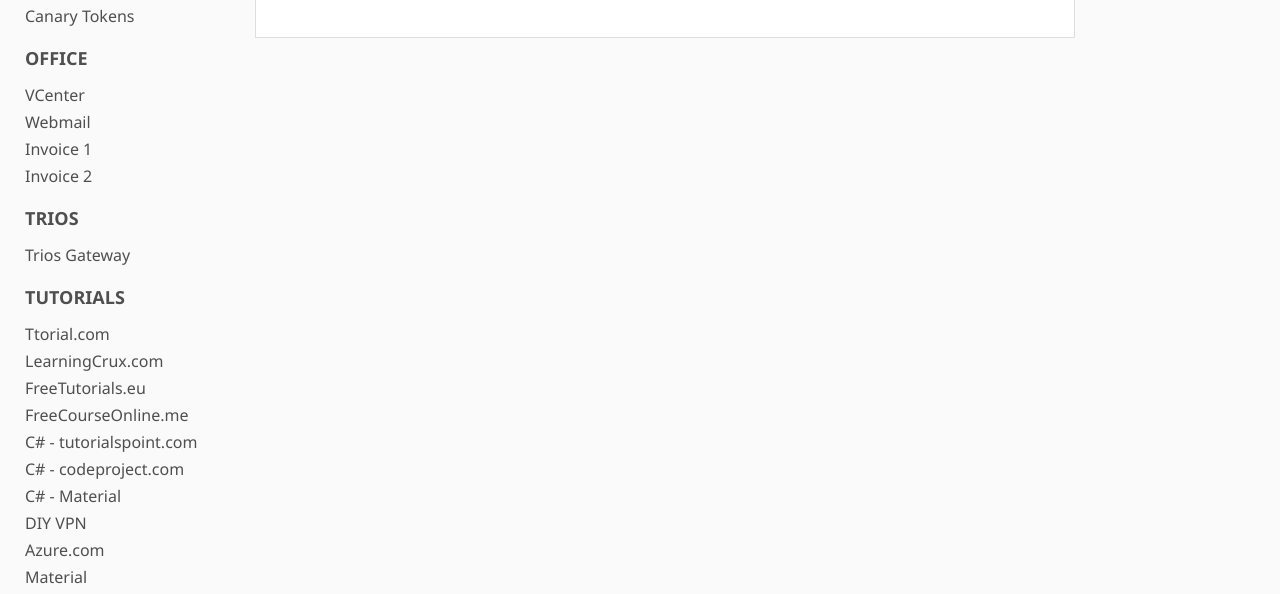
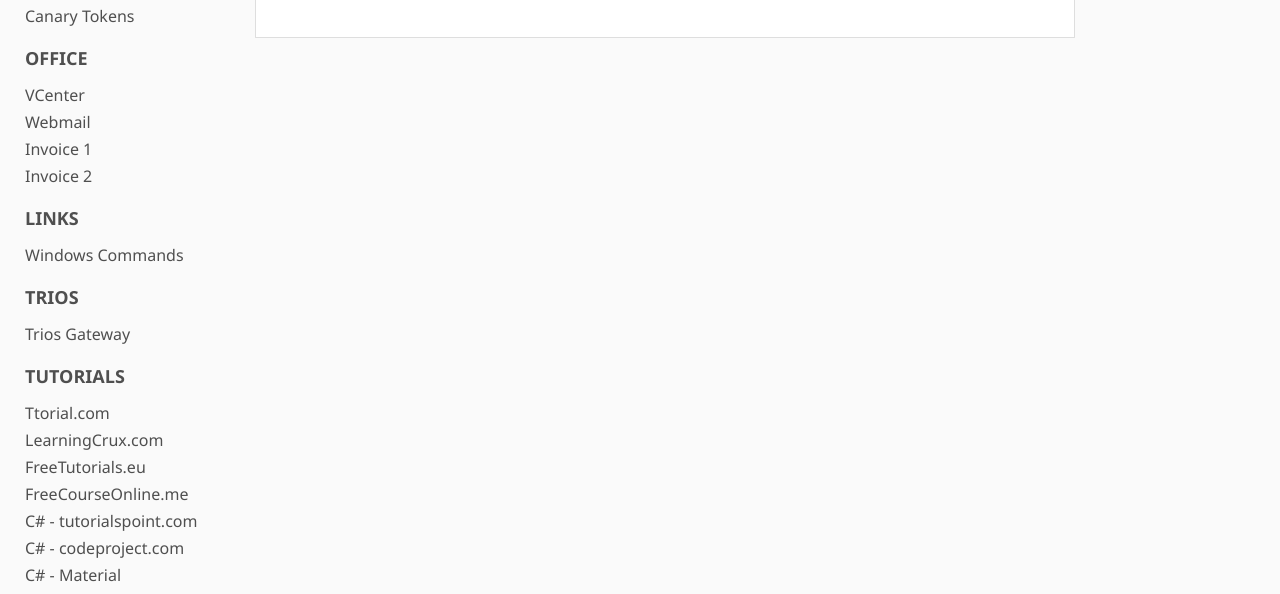
Before and after one commit to kamalmohan/Azure, a plain HTML site: page index.html in a window 1280 px wide. Shown: the part 205-799 px from the top of the page. Drawn offline with Linux system fonts and the light colour scheme.

Commit message:
Update index.html

```diff
--- a/index.html
+++ b/index.html
@@ -29,6 +29,10 @@
 					<a target="_blank" href="https://radracr.nexcess.net:2443/roundcube/">Webmail</a>
 					<a target="_blank" href="https://invoice-generator.com">Invoice 1</a>
 					<a target="_blank" href="https://accounting.waveapps.com">Invoice 2</a>
+				</div>
+				<div class="segment uppercase">Links</div>
+				<div class="chapters capitalize">
+					<a target="_blank" href="https://docs.microsoft.com/en-us/windows-server/administration/windows-commands/windows-commands#BKMK_CmdRef">Windows Commands</a>
 				</div>
 				<div class="segment uppercase">Trios</div>
 				<div class="chapters capitalize">
```
